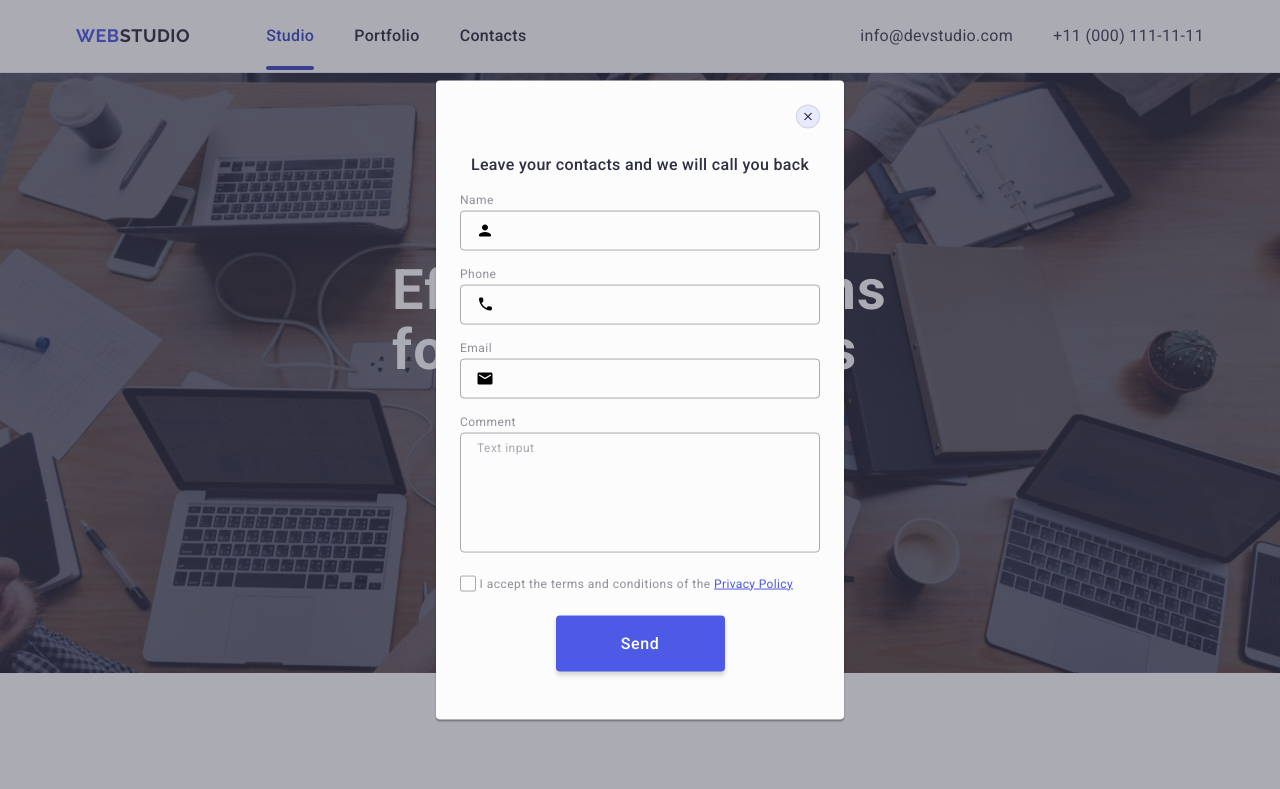
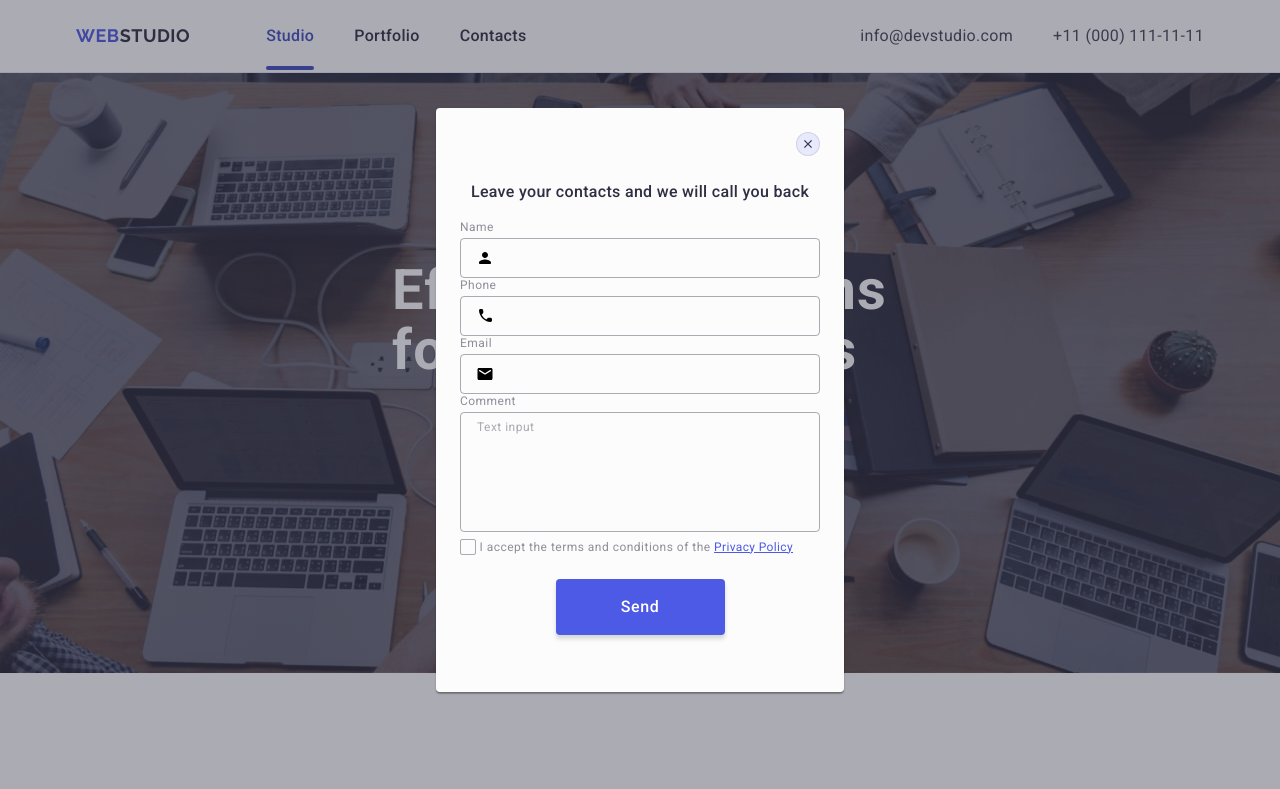
Before and after one commit to PoppyHanna/goit-markup-hw-05, a plain HTML site: page index.html in a window 1280 px wide. Shown: the top 789 px of the page. Drawn offline with nearby package versions, Linux system fonts and the light colour scheme.

Commit message:
update17

```diff
--- a/css/styles.css
+++ b/css/styles.css
@@ -750,8 +750,7 @@ a {
 }
 
 .modal-field {
-  margin-top: 8px;
-  margin-bottom: 16px;
+  margin-bottom: 0 0 16px 0;
 }
 .modal-lable {
   display: block;
```
